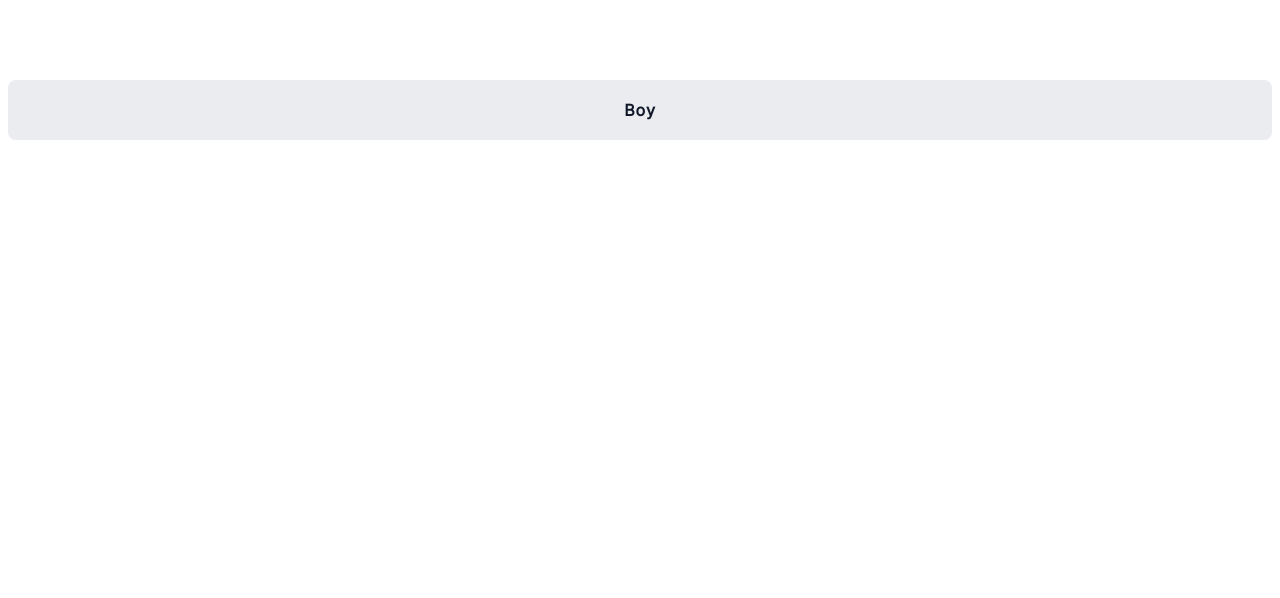
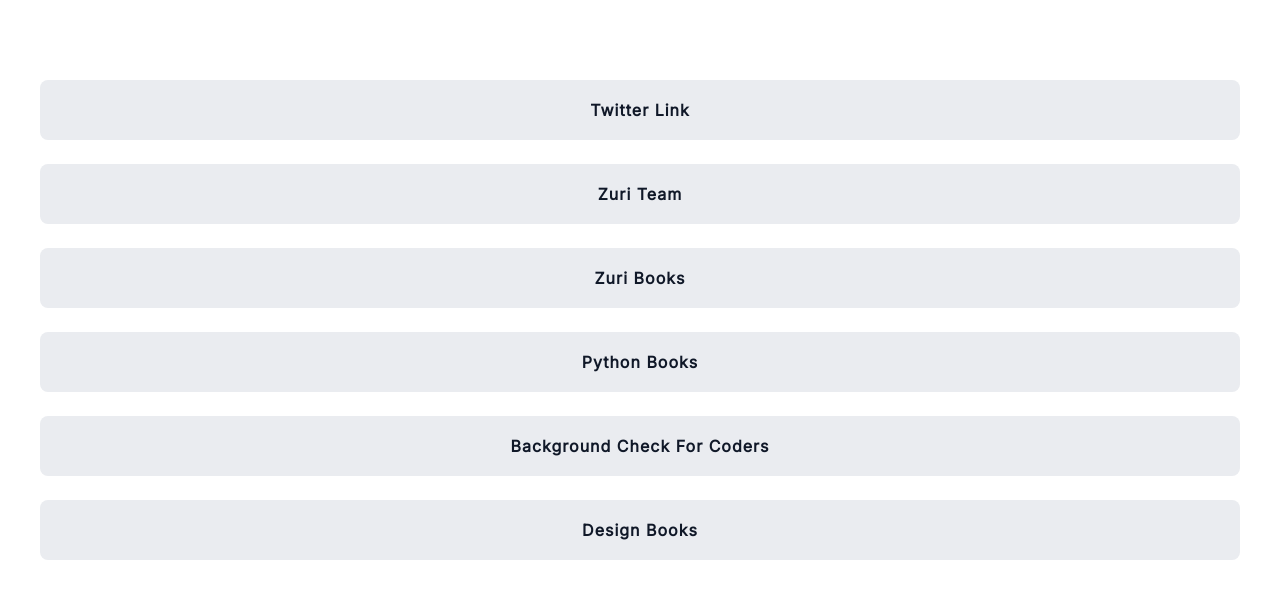
Before and after one commit to OkoloJohnbosco/HNG-task, a Next.js app: page / in a window 1280 px wide. Shown: the top 598 px of the page. Built offline with nearby package versions, Linux system fonts and the light colour scheme.

Commit message:
chore: created all links

```diff
--- a/components/link/index.jsx
+++ b/components/link/index.jsx
@@ -1,6 +1,38 @@
 import React from "react";
 import styles from "../../styles/link.module.css";
 
+export const links = [
+  {
+    id: "btn__twiiter",
+    href: "https://twitter.com/JohnboscoOkolo",
+    subText: "Twitter Link",
+  },
+  {
+    id: "btn__zuri",
+    href: "https://training.zuri.team/",
+    subText: "Zuri Team",
+  },
+  {
+    id: "books",
+    href: "http://books.zuri.team",
+    subText: "Zuri Books",
+  },
+  {
+    id: "book__python",
+    href: "https://books.zuri.team/python-for-beginners?ref_id=Okolo Johnbosco",
+    subText: "Python books",
+  },
+  {
+    id: "pitch",
+    href: "https://backgroundcheck.zuri.team",
+    subText: "Background Check for Coders",
+  },
+  {
+    id: "book__design",
+    href: "https://books.zuri.team/design-rules ",
+    subText: "Design books",
+  },
+];
 function Link({ id, href, children }) {
   return (
     <a
--- a/pages/index.js
+++ b/pages/index.js
@@ -1,5 +1,5 @@
 import Head from "next/head";
-import Link from "../components/link";
+import Link, { links } from "../components/link";
 import styles from "../styles/Home.module.css";
 
 export default function Home() {
@@ -11,9 +11,13 @@
       </Head>
 
       <main className={styles.main}>
-        <Link id="dd" href="#odod">
-          Boy
-        </Link>
+        <div className={styles.main_link}>
+          {links.map((link) => (
+            <Link id={link.id} key={link.id} href={link.href}>
+              {link.subText}
+            </Link>
+          ))}
+        </div>
       </main>
     </div>
   );
--- a/styles/Home.module.css
+++ b/styles/Home.module.css
@@ -5,9 +5,12 @@
 
 .main {
   padding: 5rem 0;
-  flex: 1;
-  display: flex;
-  flex-direction: column;
-  justify-content: center;
-  align-items: center;
+  max-width: 1200px;
+  margin: 0 auto;
+  width: 95%;
 }
+
+.main_link {
+  display: grid;
+  row-gap: 24px;
+}
--- a/styles/link.module.css
+++ b/styles/link.module.css
@@ -9,6 +9,7 @@
   padding: 20px 32px;
   border-radius: 8px;
   transition: background-color 0.2s ease-in-out;
+  text-transform: capitalize;
 }
 
 .link:hover {
```
